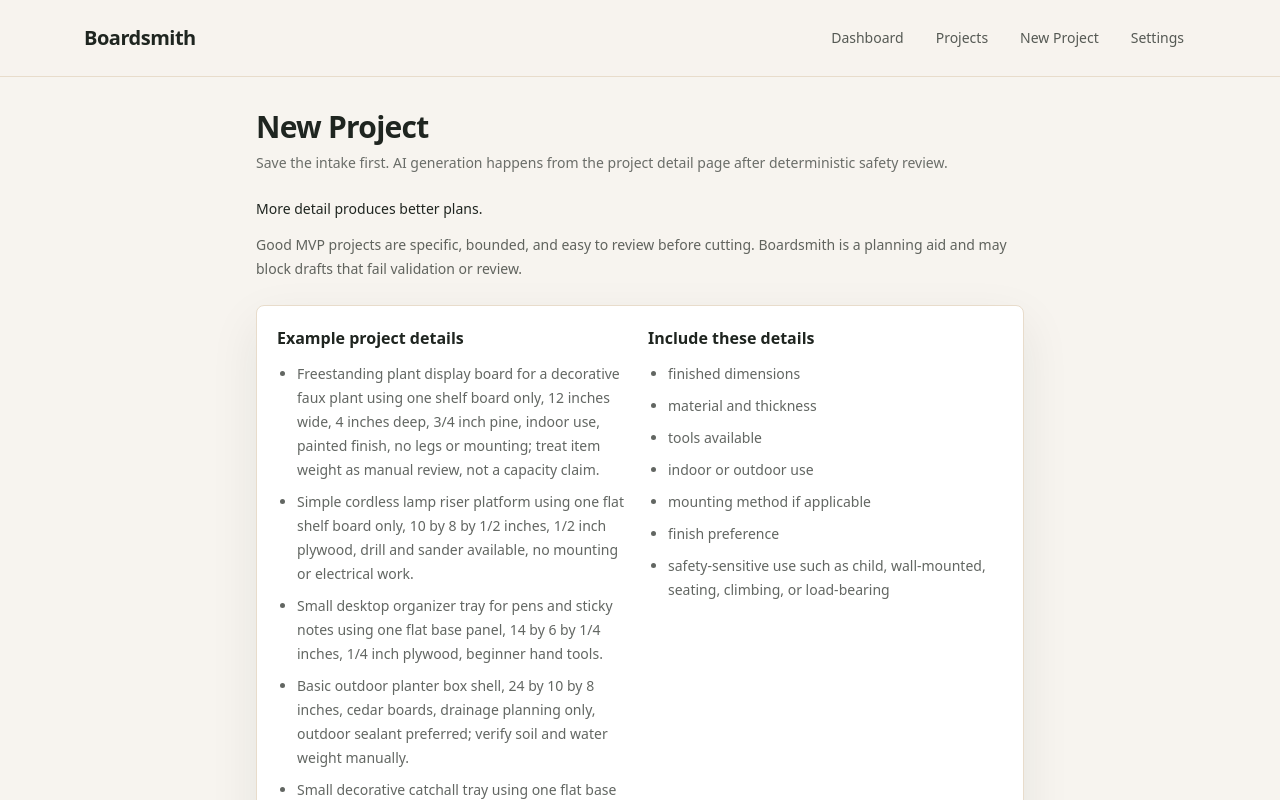
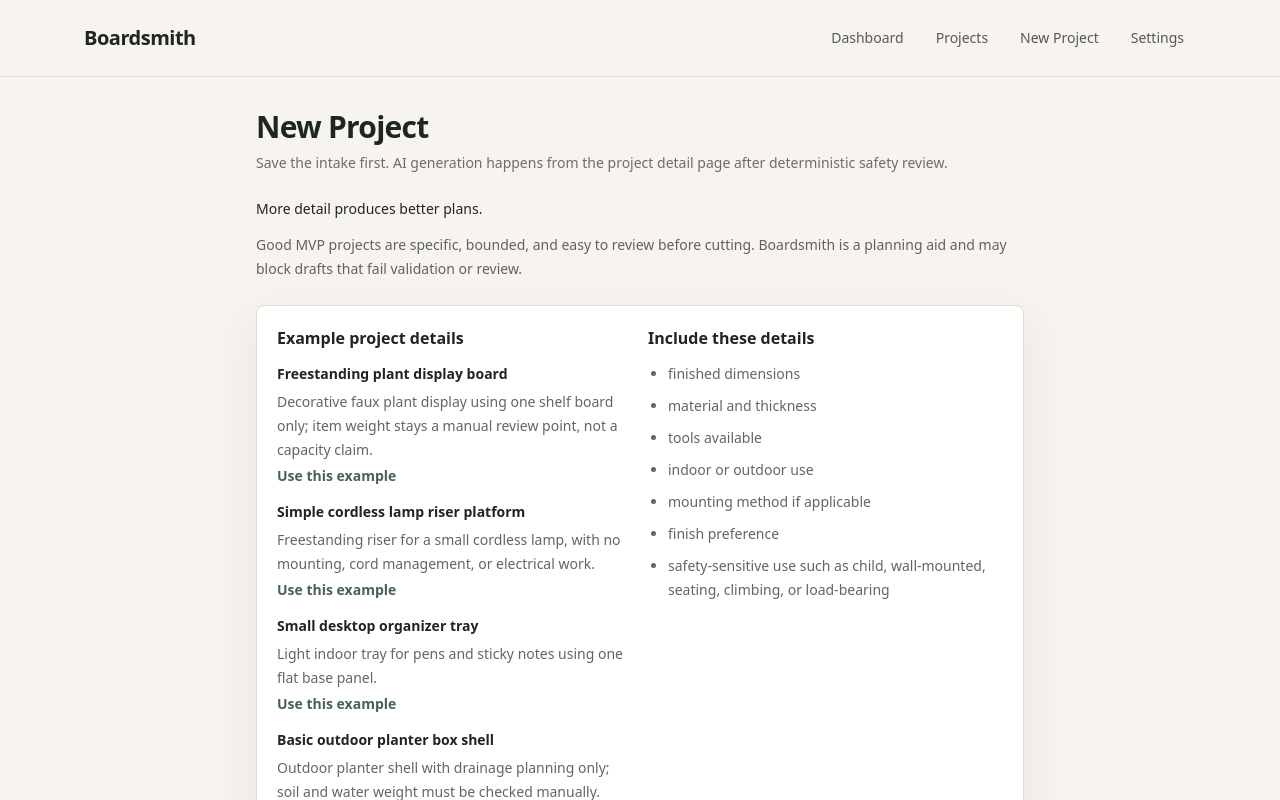
Before and after one commit to byonk19-svg/Boardsmith, a Next.js app: page /projects/new in a window 1280 px wide. Shown: the top 800 px of the page. Built offline with nearby package versions, Linux system fonts and the light colour scheme.

Commit message:
Add project example starters

```diff
--- a/app/projects/new/page.tsx
+++ b/app/projects/new/page.tsx
@@ -1,11 +1,16 @@
 import { cookies } from "next/headers";
+import Link from "next/link";
+import { findProjectIntakeExample, projectIntakeExamples } from "@/lib/projects/intake-examples";
 import { decodeProjectIntakeDraft, projectIntakeDraftCookieName } from "@/lib/projects/intake-draft";
 import { projectTypeLabels, projectTypes, skillLevels, toolLabels, toolOptions } from "@/lib/projects/types";
 
-export default async function NewProjectPage({ searchParams }: { searchParams?: Promise<{ error?: string }> }) {
+export default async function NewProjectPage({ searchParams }: { searchParams?: Promise<{ error?: string; example?: string }> }) {
   const params = searchParams ? await searchParams : {};
+  const selectedExample = findProjectIntakeExample(params.example);
   const draft =
     params.error === "invalid_intake" ? decodeProjectIntakeDraft((await cookies()).get(projectIntakeDraftCookieName)?.value) : undefined;
+  const formValues = draft ?? selectedExample?.draft;
+  const starterLoaded = !draft && selectedExample;
 
   return (
     <div className="mx-auto max-w-3xl space-y-6">
@@ -21,6 +26,13 @@ export default async function NewProjectPage({ searchParams }: { searchParams?:
         </section>
       ) : null}
 
+      {starterLoaded ? (
+        <section className="rounded-md border border-moss/30 bg-moss/10 p-4 text-sm leading-6 text-ink">
+          <p className="font-semibold">Starter details loaded — review before creating.</p>
+          <p className="mt-1 text-ink/70">These fields are editable. Boardsmith is still a planning aid, not a certified or load-rated plan.</p>
+        </section>
+      ) : null}
+
       <section className="space-y-3 text-sm leading-6 text-ink/70">
         <p className="font-medium text-ink">More detail produces better plans.</p>
         <p>
@@ -31,12 +43,20 @@ export default async function NewProjectPage({ searchParams }: { searchParams?:
       <section className="grid gap-4 rounded-lg border border-sawdust bg-white p-5 text-sm leading-6 text-ink/70 shadow-soft sm:grid-cols-2">
         <div className="space-y-3">
           <h2 className="text-base font-semibold text-ink">Example project details</h2>
-          <ul className="list-disc space-y-2 pl-5">
-            <li>Freestanding plant display board for a decorative faux plant using one shelf board only, 12 inches wide, 4 inches deep, 3/4 inch pine, indoor use, painted finish, no legs or mounting; treat item weight as manual review, not a capacity claim.</li>
-            <li>Simple cordless lamp riser platform using one flat shelf board only, 10 by 8 by 1/2 inches, 1/2 inch plywood, drill and sander available, no mounting or electrical work.</li>
-            <li>Small desktop organizer tray for pens and sticky notes using one flat base panel, 14 by 6 by 1/4 inches, 1/4 inch plywood, beginner hand tools.</li>
-            <li>Basic outdoor planter box shell, 24 by 10 by 8 inches, cedar boards, drainage planning only, outdoor sealant preferred; verify soil and water weight manually.</li>
-            <li>Small decorative catchall tray using one flat base panel, 16 by 10 by 3/4 inches, pine board, rounded corners, stain and clear coat, no handles or raised sides.</li>
+          <ul className="space-y-3">
+            {projectIntakeExamples.map((example) => (
+              <li key={example.slug} className="space-y-1">
+                <p className="font-semibold text-ink">{example.label}</p>
+                <p>{example.description}</p>
+                <Link
+                  aria-label={`Use example: ${example.label}`}
+                  className="inline-flex text-sm font-semibold text-moss hover:text-moss/80"
+                  href={`/projects/new?example=${example.slug}`}
+                >
+                  Use this example
+                </Link>
+              </li>
+            ))}
           </ul>
         </div>
         <div className="space-y-3">
@@ -55,12 +75,12 @@ export default async function NewProjectPage({ searchParams }: { searchParams?:
 
       <form action="/projects/create" method="post" className="space-y-6 rounded-lg border border-sawdust bg-white p-6 shadow-soft">
         <Field label="Project title">
-          <input name="title" required minLength={2} className="input" placeholder="Small bathroom wall shelf" defaultValue={draft?.title} />
+          <input name="title" required minLength={2} className="input" placeholder="Small bathroom wall shelf" defaultValue={formValues?.title} />
         </Field>
 
         <div className="grid gap-4 sm:grid-cols-2">
           <Field label="Project type">
-            <select name="project_type" required className="input" defaultValue={draft?.project_type === "" ? undefined : draft?.project_type}>
+            <select name="project_type" required className="input" defaultValue={formValues?.project_type === "" ? undefined : formValues?.project_type}>
               {projectTypes.map((type) => (
                 <option key={type} value={type}>
                   {projectTypeLabels[type]}
@@ -69,7 +89,7 @@ export default async function NewProjectPage({ searchParams }: { searchParams?:
             </select>
           </Field>
           <Field label="Skill level">
-            <select name="skill_level" required className="input" defaultValue={draft?.skill_level === "" ? undefined : draft?.skill_level}>
+            <select name="skill_level" required className="input" defaultValue={formValues?.skill_level === "" ? undefined : formValues?.skill_level}>
               {skillLevels.map((level) => (
                 <option key={level} value={level}>
                   {level[0].toUpperCase()}
@@ -82,13 +102,13 @@ export default async function NewProjectPage({ searchParams }: { searchParams?:
 
         <div className="grid gap-4 sm:grid-cols-4">
           <Field label="Width">
-            <input name="width_inches" required type="number" min="0.1" max="240" step="any" className="input" placeholder="24" defaultValue={draft?.width_inches} />
+            <input name="width_inches" required type="number" min="0.1" max="240" step="any" className="input" placeholder="24" defaultValue={formValues?.width_inches} />
           </Field>
           <Field label="Height">
-            <input name="height_inches" required type="number" min="0.1" max="240" step="any" className="input" placeholder="8" defaultValue={draft?.height_inches} />
+            <input name="height_inches" required type="number" min="0.1" max="240" step="any" className="input" placeholder="8" defaultValue={formValues?.height_inches} />
           </Field>
           <Field label="Depth">
-            <input name="depth_inches" required type="number" min="0" max="240" step="any" className="input" defaultValue={draft ? draft.depth_inches : "0"} />
+            <input name="depth_inches" required type="number" min="0" max="240" step="any" className="input" defaultValue={formValues ? formValues.depth_inches : "0"} />
           </Field>
           <Field label="Thickness">
             <input
@@ -100,7 +120,7 @@ export default async function NewProjectPage({ searchParams }: { searchParams?:
               step="any"
               className="input"
               placeholder="0.75"
-              defaultValue={draft?.material_thickness_inches}
+              defaultValue={formValues?.material_thickness_inches}
             />
           </Field>
         </div>
@@ -112,7 +132,7 @@ export default async function NewProjectPage({ searchParams }: { searchParams?:
             minLength={2}
             className="input"
             placeholder="3/4 inch pine board or 1/2 inch plywood"
-            defaultValue={draft?.material_type}
+            defaultValue={formValues?.material_type}
           />
         </Field>
 
@@ -122,7 +142,7 @@ export default async function NewProjectPage({ searchParams }: { searchParams?:
           <div className="mt-3 grid gap-2 sm:grid-cols-3">
             {toolOptions.map((tool) => (
               <label key={tool} className="flex items-center gap-2 rounded-md border border-sawdust px-3 py-2 text-sm text-ink/75">
-                <input name="tools_available" type="checkbox" value={tool} className="h-4 w-4 accent-moss" defaultChecked={draft?.tools_available.includes(tool)} />
+                <input name="tools_available" type="checkbox" value={tool} className="h-4 w-4 accent-moss" defaultChecked={formValues?.tools_available.includes(tool)} />
                 {toolLabels[tool]}
               </label>
             ))}
@@ -135,7 +155,7 @@ export default async function NewProjectPage({ searchParams }: { searchParams?:
             rows={4}
             className="input"
             placeholder="Painted white finish, rounded front corners, hidden brackets if possible..."
-            defaultValue={draft?.style_notes}
+            defaultValue={formValues?.style_notes}
           />
         </Field>
 
@@ -146,7 +166,7 @@ export default async function NewProjectPage({ searchParams }: { searchParams?:
             rows={4}
             className="input"
             placeholder="Indoor bathroom shelf for light towels; wall-mounted into studs if possible..."
-            defaultValue={draft?.intended_use}
+            defaultValue={formValues?.intended_use}
           />
         </Field>
 
--- /dev/null
+++ b/lib/projects/intake-examples.ts
@@ -0,0 +1,114 @@
+import type { ProjectIntakeDraft } from "@/lib/projects/intake-draft";
+
+export type ProjectIntakeExampleSlug =
+  | "plant_display_board"
+  | "lamp_riser"
+  | "desktop_organizer"
+  | "planter_box_shell"
+  | "decorative_tray";
+
+export type ProjectIntakeExample = {
+  slug: ProjectIntakeExampleSlug;
+  label: string;
+  description: string;
+  draft: ProjectIntakeDraft;
+};
+
+export const projectIntakeExamples: ProjectIntakeExample[] = [
+  {
+    slug: "plant_display_board",
+    label: "Freestanding plant display board",
+    description:
+      "Decorative faux plant display using one shelf board only; item weight stays a manual review point, not a capacity claim.",
+    draft: {
+      title: "Freestanding plant display board",
+      project_type: "simple_shelf",
+      skill_level: "beginner",
+      width_inches: "12",
+      height_inches: "0.75",
+      depth_inches: "4",
+      material_thickness_inches: "0.75",
+      material_type: "3/4 inch pine board",
+      tools_available: ["tape_measure", "pencil", "drill", "sander", "paint_brush"],
+      style_notes: "One shelf board only, painted finish, no legs, side supports, or wall mounting.",
+      intended_use: "Indoor freestanding display board for a decorative faux plant; treat item weight as manual review, not a capacity claim.",
+    },
+  },
+  {
+    slug: "lamp_riser",
+    label: "Simple cordless lamp riser platform",
+    description: "Freestanding riser for a small cordless lamp, with no mounting, cord management, or electrical work.",
+    draft: {
+      title: "Simple cordless lamp riser platform",
+      project_type: "simple_shelf",
+      skill_level: "beginner",
+      width_inches: "10",
+      height_inches: "0.5",
+      depth_inches: "8",
+      material_thickness_inches: "0.5",
+      material_type: "1/2 inch plywood",
+      tools_available: ["tape_measure", "pencil", "drill", "sander"],
+      style_notes: "One flat shelf board only, smooth edges, painted black, no electrical work.",
+      intended_use: "Freestanding wooden riser for a small cordless lamp on a bookshelf; no cord management or wiring instructions needed.",
+    },
+  },
+  {
+    slug: "desktop_organizer",
+    label: "Small desktop organizer tray",
+    description: "Light indoor tray for pens and sticky notes using one flat base panel.",
+    draft: {
+      title: "Small desktop organizer tray",
+      project_type: "simple_shelf",
+      skill_level: "beginner",
+      width_inches: "14",
+      height_inches: "0.25",
+      depth_inches: "6",
+      material_thickness_inches: "0.25",
+      material_type: "1/4 inch plywood",
+      tools_available: ["tape_measure", "pencil", "drill", "sander"],
+      style_notes: "One flat base panel for pens and sticky notes, sanded edges.",
+      intended_use: "Desktop organizer tray for light office supplies, indoor use only.",
+    },
+  },
+  {
+    slug: "planter_box_shell",
+    label: "Basic outdoor planter box shell",
+    description: "Outdoor planter shell with drainage planning only; soil and water weight must be checked manually.",
+    draft: {
+      title: "Basic outdoor planter box shell",
+      project_type: "planter_box",
+      skill_level: "beginner",
+      width_inches: "24",
+      height_inches: "10",
+      depth_inches: "8",
+      material_thickness_inches: "0.75",
+      material_type: "3/4 inch cedar boards",
+      tools_available: ["tape_measure", "pencil", "clamps", "drill", "sander", "paint_brush"],
+      style_notes: "Planter box shell with drainage planning only; outdoor sealant preferred.",
+      intended_use:
+        "Outdoor planter box shell for lightweight faux greenery or manually reviewed planting; verify soil and water weight separately and do not treat the plan as load-rated.",
+    },
+  },
+  {
+    slug: "decorative_tray",
+    label: "Small decorative catchall tray",
+    description: "Flat decorative catchall for keys and mail, not for carrying, food contact, or load-bearing use.",
+    draft: {
+      title: "Small decorative catchall tray",
+      project_type: "wood_sign",
+      skill_level: "beginner",
+      width_inches: "16",
+      height_inches: "10",
+      depth_inches: "0.75",
+      material_thickness_inches: "0.75",
+      material_type: "3/4 inch pine board",
+      tools_available: ["tape_measure", "pencil", "drill", "sander", "paint_brush"],
+      style_notes: "One flat base panel, rounded corners, stain and clear coat, no handles, raised sides, or food contact.",
+      intended_use: "Small decorative catchall tray for keys and mail on an entry table; not for carrying or load-bearing use.",
+    },
+  },
+];
+
+export function findProjectIntakeExample(slug: string | undefined): ProjectIntakeExample | undefined {
+  return projectIntakeExamples.find((example) => example.slug === slug);
+}
```
Also changed, not shown: 2 other files (tests, documents, lock files or other folders).
